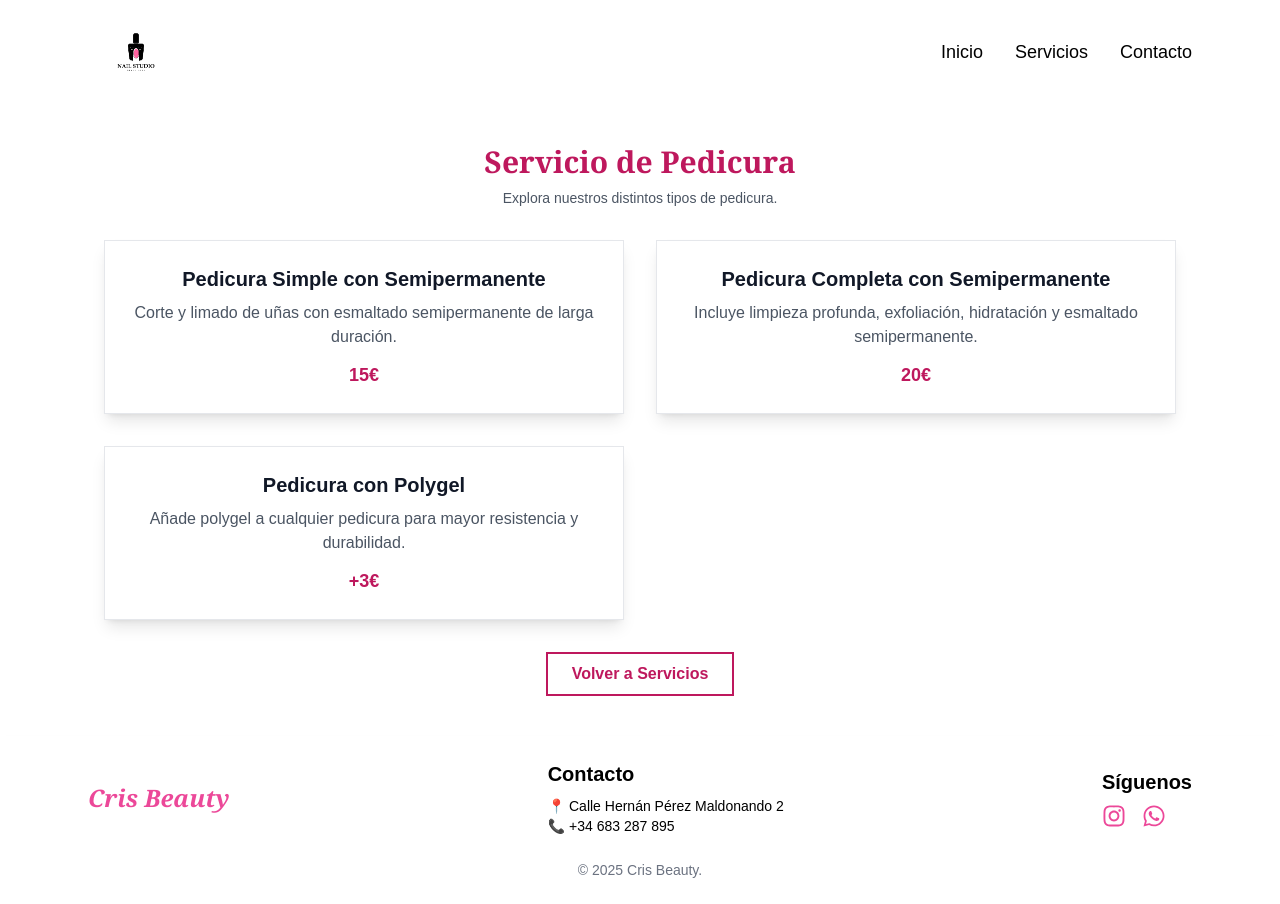
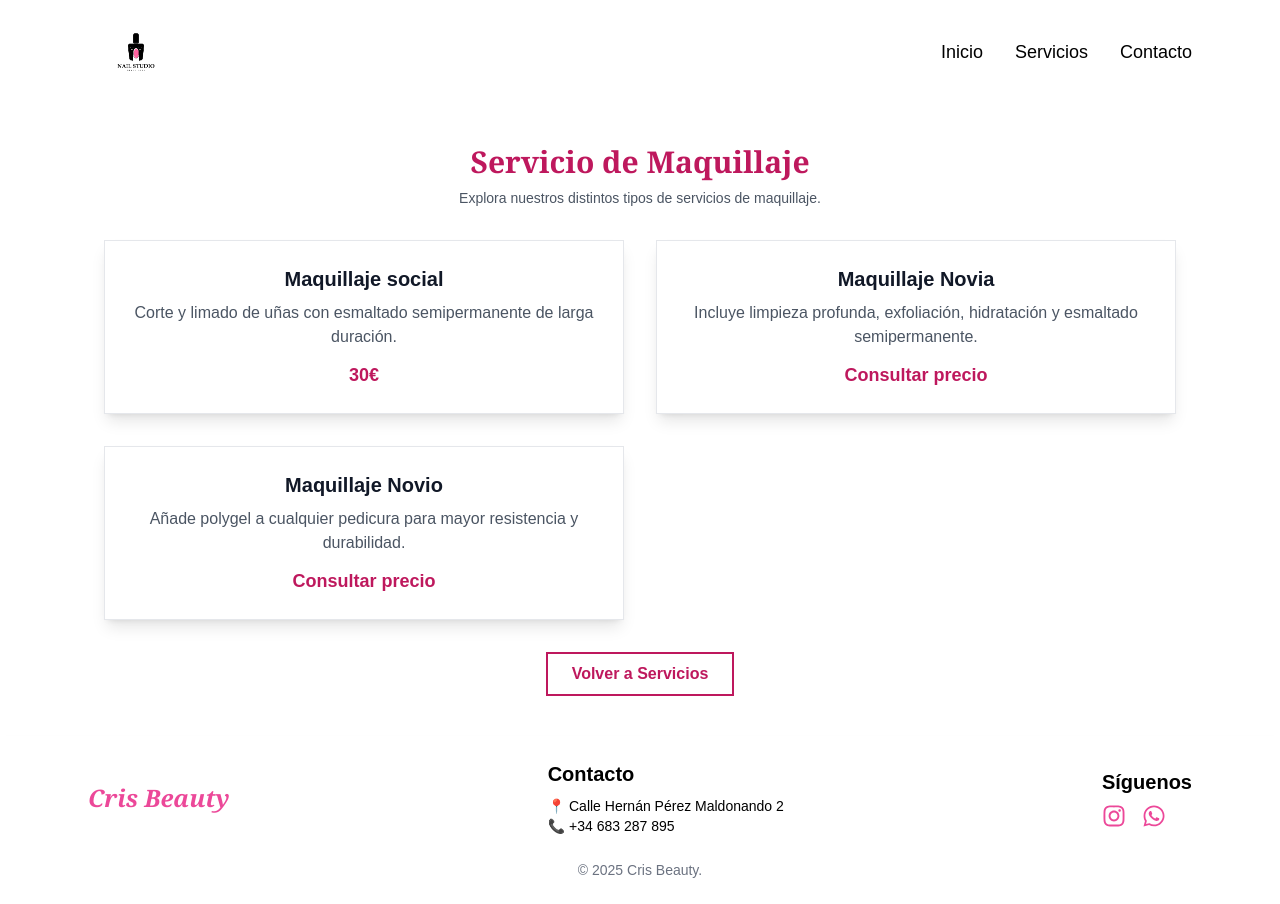
Before and after one commit to sofsamu/cristibeauty, a Next.js app: page /servicios/makeup in a window 1280 px wide. Built offline with nearby package versions, Linux system fonts and the light colour scheme.

Commit message:
fix text

```diff
--- a/src/app/page.js
+++ b/src/app/page.js
@@ -21,7 +21,7 @@ export default function Home() {
 
         {/* Texto sobre la imagen */}
         <div className="absolute inset-0 flex flex-col items-center justify-center text-center text-white bg-black/50 p-6">
-          <h1 className="text-5xl font-serif font-bold italic">Cris Beauty</h1>
+          <h1 className="text-5xl font-serif font-bold italic">Cristi Beauty</h1>
           <p className="text-lg mt-2">
             Tu salón de belleza especializado en uñas y cuidado personal.
           </p>
--- a/src/app/servicios/eyelashes/page.js
+++ b/src/app/servicios/eyelashes/page.js
@@ -59,19 +59,16 @@ export default function ServicioPestanasCejas() {
 
         <div className="p-6 bg-white shadow-lg text-center border border-gray-200">
           <h2 className="text-xl font-semibold text-gray-900">Depilacion cejas o labio superior</h2>
-          <p className="text-gray-600 mt-2">Laminado de cejas con tinte para un resultado más intenso y duradero.</p>
           <p className="text-pink-700 font-bold text-lg mt-3">3€</p>
         </div>
 
         <div className="p-6 bg-white shadow-lg text-center border border-gray-200">
           <h2 className="text-xl font-semibold text-gray-900">Depilacion cejas y labio superior</h2>
-          <p className="text-gray-600 mt-2">Laminado de cejas con tinte para un resultado más intenso y duradero.</p>
           <p className="text-pink-700 font-bold text-lg mt-3">5€</p>
         </div>
 
         <div className="p-6 bg-white shadow-lg text-center border border-gray-200">
           <h2 className="text-xl font-semibold text-gray-900">Depilacion de cejas y tinte</h2>
-          <p className="text-gray-600 mt-2">Laminado de cejas con tinte para un resultado más intenso y duradero.</p>
           <p className="text-pink-700 font-bold text-lg mt-3">10€</p>
         </div>
       </div>
--- a/src/app/servicios/makeup/page.js
+++ b/src/app/servicios/makeup/page.js
@@ -4,27 +4,27 @@ import Link from "next/link";
 export default function ServicioPedicura() {
   return (
     <div className="p-6 sm:p-10 text-center">
-      <h1 className="text-3xl font-bold font-serif text-pink-700">Servicio de Pedicura</h1>
-      <p className="mt-2 text-gray-600 text-sm">Explora nuestros distintos tipos de pedicura.</p>
+      <h1 className="text-3xl font-bold font-serif text-pink-700">Servicio de Maquillaje</h1>
+      <p className="mt-2 text-gray-600 text-sm">Explora nuestros distintos tipos de servicios de maquillaje.</p>
 
       <div className="grid grid-cols-1 sm:grid-cols-2 gap-8 mt-8 px-4 sm:px-16">
 
         <div className="p-6 bg-white shadow-lg text-center border border-gray-200">
-          <h2 className="text-xl font-semibold text-gray-900">Pedicura Simple con Semipermanente</h2>
+          <h2 className="text-xl font-semibold text-gray-900">Maquillaje social</h2>
           <p className="text-gray-600 mt-2">Corte y limado de uñas con esmaltado semipermanente de larga duración.</p>
-          <p className="text-pink-700 font-bold text-lg mt-3">15€</p>
+          <p className="text-pink-700 font-bold text-lg mt-3">30€</p>
         </div>
 
         <div className="p-6 bg-white shadow-lg text-center border border-gray-200">
-          <h2 className="text-xl font-semibold text-gray-900">Pedicura Completa con Semipermanente</h2>
+          <h2 className="text-xl font-semibold text-gray-900">Maquillaje Novia</h2>
           <p className="text-gray-600 mt-2">Incluye limpieza profunda, exfoliación, hidratación y esmaltado semipermanente.</p>
-          <p className="text-pink-700 font-bold text-lg mt-3">20€</p>
+          <p className="text-pink-700 font-bold text-lg mt-3">Consultar precio</p>
         </div>
 
         <div className="p-6 bg-white shadow-lg text-center border border-gray-200">
-          <h2 className="text-xl font-semibold text-gray-900">Pedicura con Polygel</h2>
+          <h2 className="text-xl font-semibold text-gray-900">Maquillaje Novio</h2>
           <p className="text-gray-600 mt-2">Añade polygel a cualquier pedicura para mayor resistencia y durabilidad.</p>
-          <p className="text-pink-700 font-bold text-lg mt-3">+3€</p>
+          <p className="text-pink-700 font-bold text-lg mt-3">Consultar precio</p>
         </div>
 
       </div>
--- a/src/app/servicios/page.js
+++ b/src/app/servicios/page.js
@@ -18,7 +18,7 @@ export default function Servicios() {
               layout="fill"
               className="object-cover w-full h-full transition duration-300 group-hover:opacity-70"
             />
-            <div className="absolute inset-0 flex items-center justify-center bg-black bg-opacity-30 text-white font-semibold text-lg group-hover:bg-opacity-50">
+            <div className="absolute inset-0 flex items-center justify-center bg-black bg-opacity-30 text-white font-semibold italic text-lg group-hover:bg-opacity-50">
               Pestañas y cejas
             </div>
           </div>
@@ -32,7 +32,7 @@ export default function Servicios() {
               layout="fill"
               className="object-cover w-full h-full transition duration-300 group-hover:opacity-70"
             />
-            <div className="absolute inset-0 flex items-center justify-center bg-black bg-opacity-30 text-white font-semibold text-lg group-hover:bg-opacity-50">
+            <div className="absolute inset-0 flex items-center italic justify-center bg-black bg-opacity-30 text-white font-semibold text-lg group-hover:bg-opacity-50">
               Uñas
             </div>
           </div>
@@ -46,7 +46,7 @@ export default function Servicios() {
               layout="fill"
               className="object-cover w-full h-full transition duration-300 group-hover:opacity-70"
             />
-            <div className="absolute inset-0 flex items-center justify-center bg-black bg-opacity-30 text-white font-semibold text-lg group-hover:bg-opacity-50">
+            <div className="absolute inset-0 flex items-center justify-center italic bg-black bg-opacity-30 text-white font-semibold text-lg group-hover:bg-opacity-50">
               Maquillaje
             </div>
           </div>
@@ -60,7 +60,7 @@ export default function Servicios() {
               layout="fill"
               className="object-cover w-full h-full transition duration-300 group-hover:opacity-70"
             />
-            <div className="absolute inset-0 flex items-center justify-center bg-black bg-opacity-30 text-white font-semibold text-lg group-hover:bg-opacity-50">
+            <div className="absolute inset-0 flex items-center justify-center italic bg-black bg-opacity-30 text-white font-semibold text-lg group-hover:bg-opacity-50">
               Pedicura
             </div>
           </div>
```
